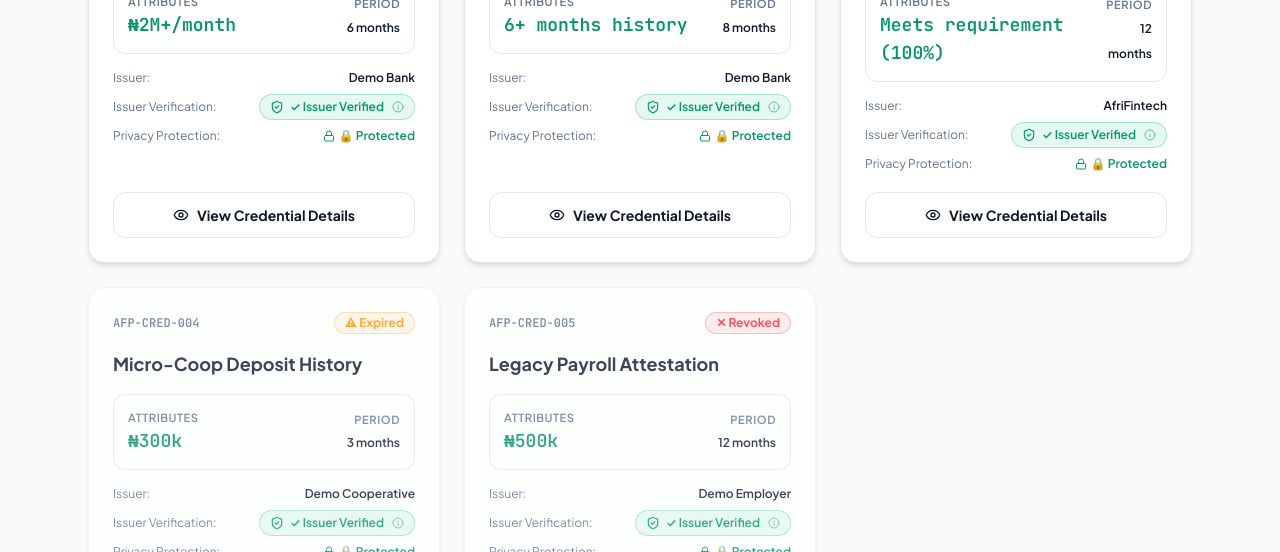
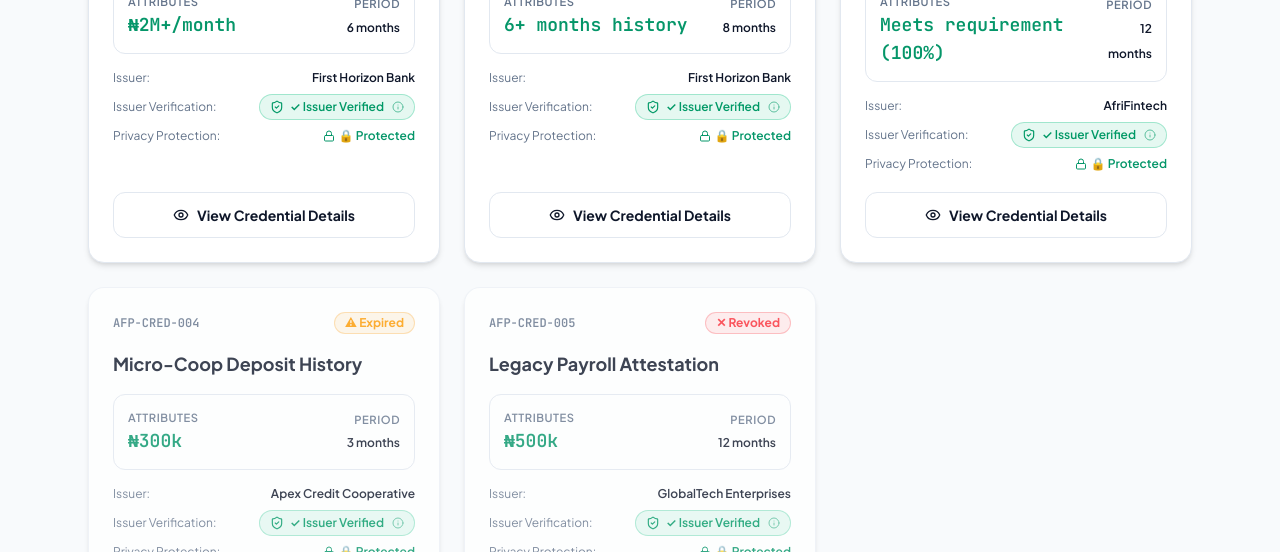
Before and after one commit to emarkees/afripass, a Next.js app: page / in a window 1280 px wide. Shown: the part 2782-3334 px from the top of the page. Built offline with nearby package versions, Linux system fonts and the light colour scheme; no server answers.

Commit message:
refactor(data): update mock providers and credentials data with production financial institutions

```diff
--- a/src/data/mockCredentials.ts
+++ b/src/data/mockCredentials.ts
@@ -2,11 +2,10 @@ import { Issuer, FinancialCredential } from '../types/credential';
 
 export const MOCK_ISSUERS: Issuer[] = [
   {
-    id: 'issuer-demo-bank',
-    name: 'Demo Bank',
+    id: 'org-first-horizon',
+    name: 'First Horizon Bank',
     type: 'Commercial Bank',
     status: 'verified',
-    isDemo: true,
     credentialsOffered: ['Monthly Income', 'Savings History'],
     description: 'Licensed financial institution providing verified income and average deposit history attestations.',
   },
@@ -15,25 +14,22 @@ export const MOCK_ISSUERS: Issuer[] = [
     name: 'AfriFintech',
     type: 'Digital Payments Provider',
     status: 'verified',
-    isDemo: true,
     credentialsOffered: ['Transaction Volume', 'Monthly Income'],
     description: 'Pan-African digital payment gateway attesting to merchant cashflow and mobile money volumes.',
   },
   {
-    id: 'issuer-demo-coop',
-    name: 'Demo Cooperative',
+    id: 'prov-apex-coop',
+    name: 'Apex Credit Cooperative',
     type: 'Microfinance Cooperative',
     status: 'verified',
-    isDemo: true,
     credentialsOffered: ['Savings History', 'Repayment History'],
     description: 'Community savings and credit cooperative attesting to membership equity and micro-loan repayments.',
   },
   {
-    id: 'issuer-demo-employer',
-    name: 'Demo Employer',
+    id: 'issuer-globaltech',
+    name: 'GlobalTech Enterprises',
     type: 'Corporate Employer',
     status: 'verified',
-    isDemo: true,
     credentialsOffered: ['Salary Attestation', 'Employment Status'],
     description: 'Verified enterprise employer providing direct payroll and employment verification statements.',
   },
@@ -49,13 +45,12 @@ export const MOCK_CREDENTIALS: FinancialCredential[] = [
     displayThreshold: '₦2M+/month',
     currency: 'NGN',
     period: '6 months',
-    issuerId: 'issuer-demo-bank',
-    issuerName: 'Demo Bank',
+    issuerId: 'org-first-horizon',
+    issuerName: 'First Horizon Bank',
     issuerStatus: 'verified',
     issuedAt: '2026-03-15',
     expiresAt: '2026-09-30',
     status: 'active',
-    isDemo: true,
   },
   {
     credentialId: 'AFP-CRED-002',
@@ -66,13 +61,12 @@ export const MOCK_CREDENTIALS: FinancialCredential[] = [
     displayThreshold: '6+ months history',
     currency: 'NGN',
     period: '8 months',
-    issuerId: 'issuer-demo-bank',
-    issuerName: 'Demo Bank',
+    issuerId: 'org-first-horizon',
+    issuerName: 'First Horizon Bank',
     issuerStatus: 'verified',
     issuedAt: '2026-02-10',
     expiresAt: '2026-08-30',
     status: 'active',
-    isDemo: true,
   },
   {
     credentialId: 'AFP-CRED-003',
@@ -89,7 +83,6 @@ export const MOCK_CREDENTIALS: FinancialCredential[] = [
     issuedAt: '2026-01-20',
     expiresAt: '2026-12-31',
     status: 'active',
-    isDemo: true,
   },
   {
     credentialId: 'AFP-CRED-004',
@@ -100,13 +93,12 @@ export const MOCK_CREDENTIALS: FinancialCredential[] = [
     displayThreshold: '₦300k',
     currency: 'NGN',
     period: '3 months',
-    issuerId: 'issuer-demo-coop',
-    issuerName: 'Demo Cooperative',
+    issuerId: 'prov-apex-coop',
+    issuerName: 'Apex Credit Cooperative',
     issuerStatus: 'verified',
     issuedAt: '2025-06-01',
     expiresAt: '2025-12-01',
     status: 'expired',
-    isDemo: true,
   },
   {
     credentialId: 'AFP-CRED-005',
@@ -117,13 +109,12 @@ export const MOCK_CREDENTIALS: FinancialCredential[] = [
     displayThreshold: '₦500k',
     currency: 'NGN',
     period: '12 months',
-    issuerId: 'issuer-demo-employer',
-    issuerName: 'Demo Employer',
+    issuerId: 'issuer-globaltech',
+    issuerName: 'GlobalTech Enterprises',
     issuerStatus: 'unverified',
     issuedAt: '2025-01-01',
     expiresAt: '2025-12-31',
     status: 'revoked',
     revocationReason: 'Issuer revoked attestation due to employment contract update',
-    isDemo: true,
   },
 ];
--- a/src/data/mockProviders.ts
+++ b/src/data/mockProviders.ts
@@ -2,12 +2,12 @@ import { Provider, VerificationRequest, AuditEvent, ApiKey, ProviderMember } fro
 
 export const MOCK_PROVIDERS: Provider[] = [
   {
-    id: 'prov-demo-bank',
-    name: 'Demo Bank Nigeria',
+    id: 'org-first-horizon',
+    name: 'First Horizon Financial Institution',
     type: 'Bank',
     country: 'Nigeria',
-    businessEmail: 'compliance@demobank.ng',
-    website: 'https://demobank.ng',
+    businessEmail: 'compliance@firsthorizon.com',
+    website: 'https://firsthorizon.com',
     contactPerson: 'Amina Bello',
     role: 'both',
     status: 'approved',
@@ -15,7 +15,6 @@ export const MOCK_PROVIDERS: Provider[] = [
     activeCredentialsCount: 1201,
     proofsVerifiedCount: 486,
     createdAt: '2025-11-10',
-    isDemo: true,
   },
   {
     id: 'prov-afrifintech',
@@ -31,15 +30,14 @@ export const MOCK_PROVIDERS: Provider[] = [
     activeCredentialsCount: 850,
     proofsVerifiedCount: 620,
     createdAt: '2026-01-15',
-    isDemo: true,
   },
   {
-    id: 'prov-demo-coop',
-    name: 'Demo Cooperative Society',
+    id: 'prov-apex-coop',
+    name: 'Apex Credit & Cooperative Society',
     type: 'Cooperative',
     country: 'Ghana',
-    businessEmail: 'support@democoop.org',
-    website: 'https://democoop.org',
+    businessEmail: 'support@apexcoop.org',
+    website: 'https://apexcoop.org',
     contactPerson: 'Kofi Mensah',
     role: 'issuer',
     status: 'approved',
@@ -47,15 +45,14 @@ export const MOCK_PROVIDERS: Provider[] = [
     activeCredentialsCount: 310,
     proofsVerifiedCount: 0,
     createdAt: '2026-02-01',
-    isDemo: true,
   },
   {
     id: 'prov-abc-lending',
-    name: 'ABC Finance & Micro-Lending',
+    name: 'Sterling Capital & Micro-Lending',
     type: 'Lender',
     country: 'Nigeria',
-    businessEmail: 'underwriting@abclending.ng',
-    website: 'https://abclending.ng',
+    businessEmail: 'underwriting@sterlingcapital.ng',
+    website: 'https://sterlingcapital.ng',
     contactPerson: 'Emeka Nwosu',
     role: 'verifier',
     status: 'approved',
@@ -63,7 +60,6 @@ export const MOCK_PROVIDERS: Provider[] = [
     activeCredentialsCount: 0,
     proofsVerifiedCount: 915,
     createdAt: '2026-02-20',
-    isDemo: true,
   },
   {
     id: 'prov-pending-corp',
@@ -79,7 +75,6 @@ export const MOCK_PROVIDERS: Provider[] = [
     activeCredentialsCount: 0,
     proofsVerifiedCount: 0,
     createdAt: '2026-09-01',
-    isDemo: true,
   },
 ];
 
@@ -87,7 +82,7 @@ export const MOCK_VERIFICATION_REQUESTS: VerificationRequest[] = [
   {
     id: 'REQ-AFP-901',
     providerId: 'prov-abc-lending',
-    providerName: 'ABC Finance & Micro-Lending',
+    providerName: 'Sterling Capital & Micro-Lending',
     credentialType: 'Income Credential',
     claimRequired: 'Monthly Income ≥ ₦1,000,000',
     threshold: 1000000,
@@ -99,8 +94,8 @@ export const MOCK_VERIFICATION_REQUESTS: VerificationRequest[] = [
   },
   {
     id: 'REQ-AFP-902',
-    providerId: 'prov-demo-bank',
-    providerName: 'Demo Bank Nigeria',
+    providerId: 'org-first-horizon',
+    providerName: 'First Horizon Financial Institution',
     credentialType: 'Savings History',
     claimRequired: 'Savings History ≥ 6 Months',
     threshold: 500000,
@@ -159,7 +154,7 @@ export const MOCK_AUDIT_LOGS: AuditEvent[] = [
     category: 'Security',
     action: 'Provider Login',
     details: 'Successful multi-factor provider login from IP 197.210.64.12 (Lagos, NG)',
-    actor: 'compliance@demobank.ng',
+    actor: 'compliance@firsthorizon.com',
     severity: 'info',
   },
   {
@@ -199,33 +194,33 @@ export const MOCK_API_KEYS: ApiKey[] = [
 export const MOCK_PROVIDER_MEMBERS: ProviderMember[] = [
   {
     id: 'mem-001',
-    providerId: 'prov-demo-bank',
+    providerId: 'org-first-horizon',
     name: 'Amina Bello',
-    email: 'compliance@demobank.ng',
+    email: 'compliance@firsthorizon.com',
     role: 'owner',
     status: 'active',
   },
   {
     id: 'mem-002',
-    providerId: 'prov-demo-bank',
+    providerId: 'org-first-horizon',
     name: 'Chidi Okafor',
-    email: 'chidi.o@demobank.ng',
+    email: 'chidi.o@firsthorizon.com',
     role: 'issuer',
     status: 'active',
   },
   {
     id: 'mem-003',
-    providerId: 'prov-demo-bank',
+    providerId: 'org-first-horizon',
     name: 'Zainab Abubakar',
-    email: 'zainab.a@demobank.ng',
+    email: 'zainab.a@firsthorizon.com',
     role: 'verifier',
     status: 'active',
   },
   {
     id: 'mem-004',
-    providerId: 'prov-demo-bank',
+    providerId: 'org-first-horizon',
     name: 'Dev Ops Team',
-    email: 'dev@demobank.ng',
+    email: 'dev@firsthorizon.com',
     role: 'developer',
     status: 'active',
   },
--- a/src/types/credential.ts
+++ b/src/types/credential.ts
@@ -13,7 +13,6 @@ export interface Issuer {
   name: string;
   type: string; // e.g. 'Commercial Bank', 'Fintech', 'Microfinance Cooperative', 'Employer'
   status: IssuerStatus;
-  isDemo: boolean; // Always true for demo issuers
   credentialsOffered: string[];
   description: string;
   logoIcon?: string;
@@ -35,8 +34,10 @@ export interface FinancialCredential {
   issuedAt: string;
   expiresAt: string;
   status: CredentialStatus;
-  isDemo: boolean;
+  isDemo?: boolean;
   revocationReason?: string;
+  signature?: string;
+  keyId?: string;
 }
 
 /** On-chain attestation issued by a verified financial institution */
--- a/src/types/provider.ts
+++ b/src/types/provider.ts
@@ -94,7 +94,7 @@ export interface Provider {
   activeCredentialsCount: number;
   proofsVerifiedCount: number;
   createdAt: string;
-  isDemo: boolean;
+  isDemo?: boolean;
 }
 
 export interface ProviderMember {
```
